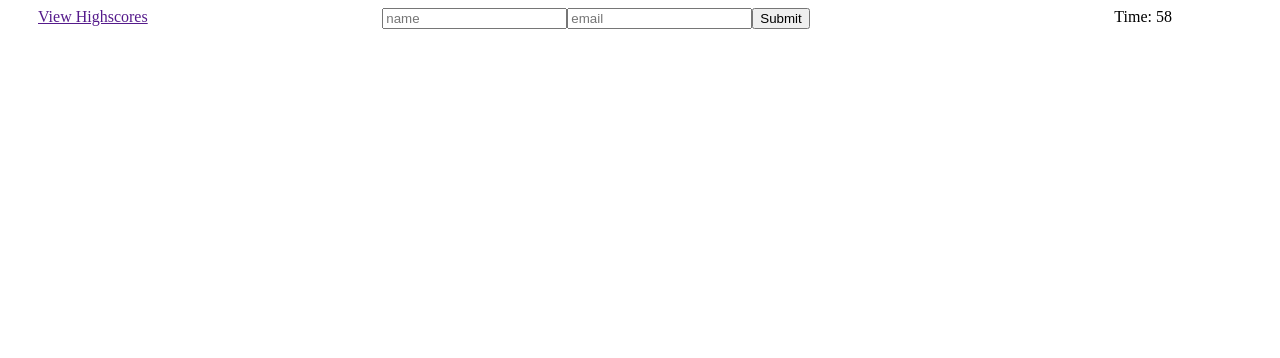
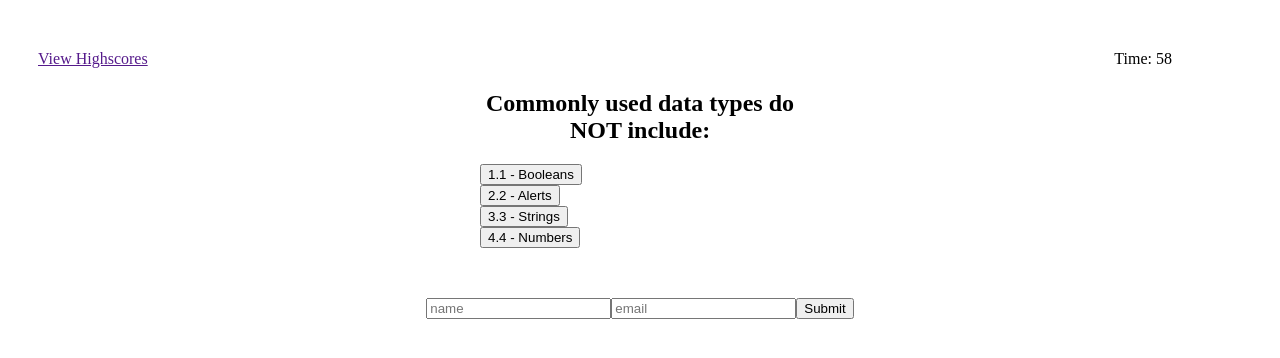
Before and after one commit to mathilde-01/coding-quiz, a plain HTML site: page index.html in a window 1280 px wide. Both pictures are taken after a click on the button "Start Quiz". Drawn offline with Linux system fonts and the light colour scheme.

Commit message:
added question loop

```diff
--- a/Assets/script.js
+++ b/Assets/script.js
@@ -4,108 +4,146 @@ var secondsLeft = 60;
 var currentQuestionIndex = 0;
 var score = 0;
 timerInterval = 0;
+var currentQuestionIndex = 0;
+var choicesEl = document.querySelector("#choices");
 
 //set timer
 function setTime() {
-  var timerInterval = setInterval(function() {
+  var timerInterval = setInterval(function () {
     secondsLeft--;
 
     time.textContent = "Time: " + secondsLeft;
     // let start = document.querySelector("#start");
 
-    if(secondsLeft === 0) {
+    if (secondsLeft === 0) {
       clearInterval(timerInterval);
       document.getElementById("right").innerHTML = "Game over!";
-
     }
-
   }, 1000);
 }
-
-// Click event for starting quiz
-document.getElementById("start").addEventListener("click", startQuiz);
-
-// This is a click event that will start the quiz
-function startQuiz() {
-
-  setTime();
-
-// Hiding description and quiz button
-document.querySelector(".quiz-container").style.display = "none";
-document.querySelector("#start").style.display = "none";
-
-
 
 //Quiz questions
 var questionList = [
   {
     text: "Commonly used data types do NOT include:",
     choices: ["1 - Booleans", "2 - Alerts", "3 - Strings", "4 - Numbers"],
-    correctAnswer: 1,
+    correctAnswer: "1 - Booleans",
   },
   {
     text: "The condition of an if/else statement is enclosed within ______.",
-    choices: ["1 - Quotes", "2 - Curly Brackets", "3 - Parentheses", "4 - Square Brackets"],
-    correctAnswer: 2,
+    choices: [
+      "1 - Quotes",
+      "2 - Curly Brackets",
+      "3 - Parentheses",
+      "4 - Square Brackets",
+    ],
+    correctAnswer: "Quotes",
   },
   {
     text: "Arrays in Javascript can be used to store ______.",
-    choices: ["1 - Numbers and strings", "2 - Other Arrays", "3 - Booleans", "4 - All of the above",],
-    correctAnswer: 3,
+    choices: [
+      "1 - Numbers and strings",
+      "2 - Other Arrays",
+      "3 - Booleans",
+      "4 - All of the above",
+    ],
+    correctAnswer: "Booleans",
   },
   {
     text: "String values must be enclosed within ______ when being assigned to variables.",
-    choices: ["1 - Quotes", "2 - Curly Brackets", "3 - Commas", "4 - Parentheses"],
-    correctAnswer: 1,
+    choices: [
+      "1 - Quotes",
+      "2 - Curly Brackets",
+      "3 - Commas",
+      "4 - Parentheses",
+    ],
+    correctAnswer: "Quotes",
   },
   {
     text: "A very useful tool used during development and debugging for printing content to the debugger is:",
-    choices: ["1 - Javascript", "2 - console.log", "3 - Terminal/bash", "4 - For loops"],
-    correctAnswer: 1,
-  }
+    choices: [
+      "1 - Javascript",
+      "2 - console.log",
+      "3 - Terminal/bash",
+      "4 - For loops",
+    ],
+    correctAnswer: "Javascript",
+  },
 ];
 
+// Randomize questions
+// questionList.sort(() => 0.5 - Math.random());
+
+// Start quiz
+function startQuiz() {
+  // Hiding description and quiz button
+
+  document.querySelector("#start-screen").setAttribute("class", "hide");
+  document.querySelector("#quiz-screen").removeAttribute("class");
+
+  getQuestion();
+
+  //timer
+  setTime();
 }
 
+function getQuestion() {
+  var currentQuestionObject = questionList[currentQuestionIndex];
+  console.log(currentQuestionObject);
+  var questionEl = document.querySelector("#question");
+  questionEl.textContent = currentQuestionObject.text;
+  choicesEl.innerHTML = "";
 
-// Start quiz
-function createQuiz(){
-  for (let i = 0; i < 6; i++) {
-    var question = document.createElement('quiz')
-    // question.setAttribute(questionList)
-    quiz-container.appendChild(questionList)
-
+  // loop through current question choices
+  for (var i = 0; i < currentQuestionObject.choices.length; i++) {
+    var choice = currentQuestionObject.choices[i];
+    var btn = document.createElement("button");
+    btn.setAttribute("value", choice);
+    btn.textContent = `${i + 1}.${choice}`;
+    choicesEl.appendChild(btn);
   }
 }
-createQuiz();
-
 
 //Check answers, substract 10 every wron answer,  gameOver
-  function checkAnswer() {
+function checkAnswer(event) {
+  var btnEl = event.target;
+  if (btnEl.value !== questionList[currentQuestionIndex].correctAnswer) {
+    console.log("connected");
+    secondsLeft -= 15;
+    currentQuestionIndex++;
+    getQuestion();
+    // if currentQuestionIndex > questionList.length {end quiz}
+    // if secondsLeft === 0 {end quiz}
+    // display wrong!
+  } else {
+    // display correct
+    console.log("connected");
+    currentQuestionIndex++;
+    getQuestion();
+  }
+}
 
-};
+// Click event for starting quiz
+document.getElementById("start").addEventListener("click", startQuiz);
 
 // Show "Correct"
 function displayCorrect() {
-  var correct = createElement("h3", "id", "Correct", "Correct!")
+  var correct = createElement("h3", "id", "Correct", "Correct!");
   appendChild(document.body, correct);
 }
 
 // Time substraction from the close if answer is incorrect, show "Wrong!"
 function displayWrong() {
-    var wrong = createElement("h3", "id", "wrong", "Wrong!")
+  var wrong = createElement("h3", "id", "wrong", "Wrong!");
   appendChild(document.body, wrong);
   secondsLeft = -10;
 }
-
-
 
 // Form with initials and my score
 var submitEl = document.querySelector("#submit");
 var nameInput = document.querySelector("#name");
 var emailInput = document.querySelector("#email");
 var submissionResponseEl = document.querySelector("#response");
-
 
 function showResponse(event) {
   event.preventDefault();
@@ -115,3 +153,4 @@ function showResponse(event) {
 }
 
 submitEl.addEventListener("click", showResponse);
+choicesEl.onclick = checkAnswer;
--- a/Assets/style.css
+++ b/Assets/style.css
@@ -27,7 +27,9 @@ button {
    flex-wrap: wrap;
 
    }
-
+.hide {
+    display: none;
+}
 .question1{
     text-align: center;
     text-decoration: none;
--- a/index.html
+++ b/index.html
@@ -1,5 +1,6 @@
 <!DOCTYPE html>
 <html lang="en">
+
 <head>
   <meta charset="UTF-8">
   <meta name="viewport" content="width=device-width, initial-scale=1.0">
@@ -7,6 +8,7 @@
   <title>Coding Quiz</title>
 </head>
 
+<body>
   <nav id="left">
     <a href="">View Highscores</href>
   </nav>
@@ -16,11 +18,24 @@
 
 
   <div class="quiz-container">
+    <div id="start-screen">
+
       <h1>Coding Quiz Challenge</h1>
 
-      <p>Try to answer the following code-related questions within the time limit. Keep in mind that incorrect answers will penalize your scoretime by ten seconds!</p>
+      <p>Try to answer the following code-related questions within the time limit. Keep in mind that incorrect answers
+        will
+        penalize your scoretime by ten seconds!</p>
 
       <button id="start">Start Quiz</button>
+    </div>
+
+    <div id="quiz-screen" class="hide">
+      <h2 id="question"></h2>
+      <div id="choices" class="choices"></div>
+    </div>
+    <div id="end-screen" class="hide">
+
+    </div>
   </div>
 
   <form>
@@ -34,11 +49,6 @@
 
 
   <script src="./Assets/script.js"></script>
+</body>
 
-
-
-
-<body>
-
-</body>
 </html>
```
Lines whose indentation alone changed are shown as unchanged.
